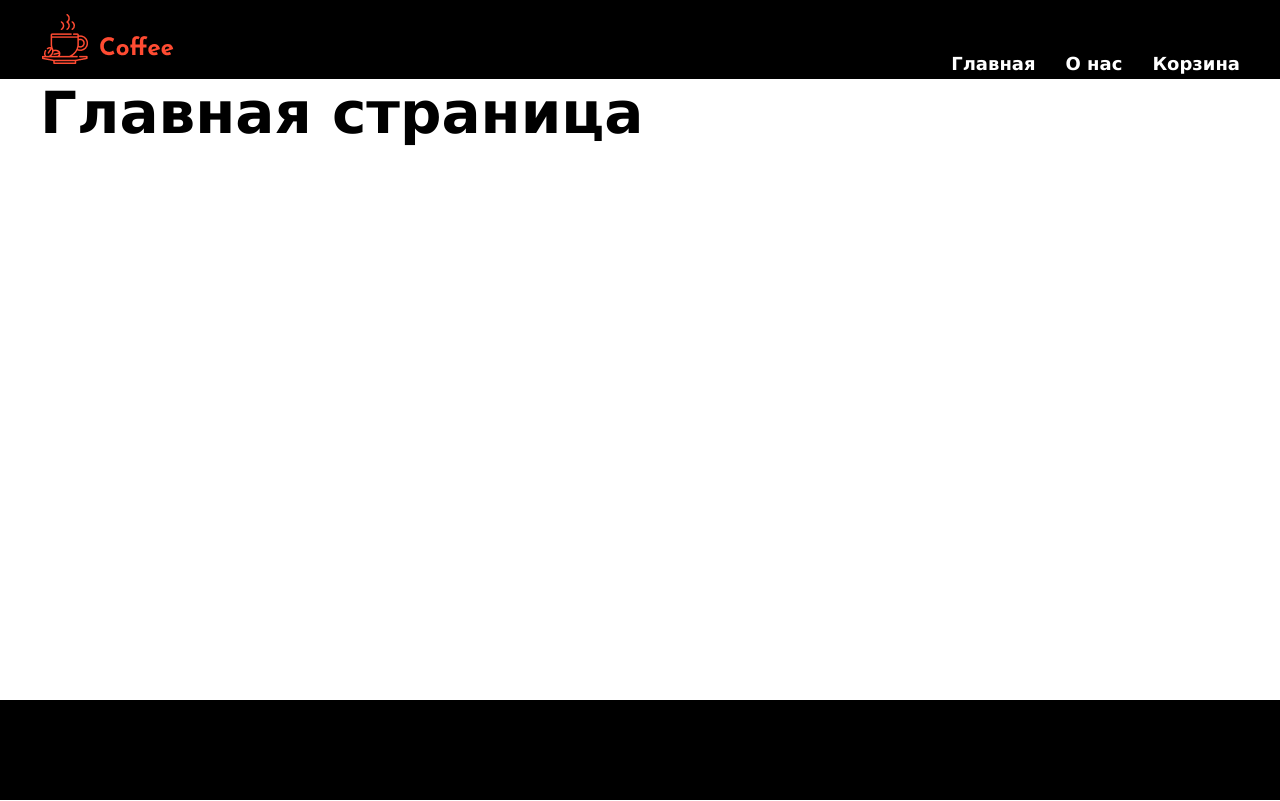
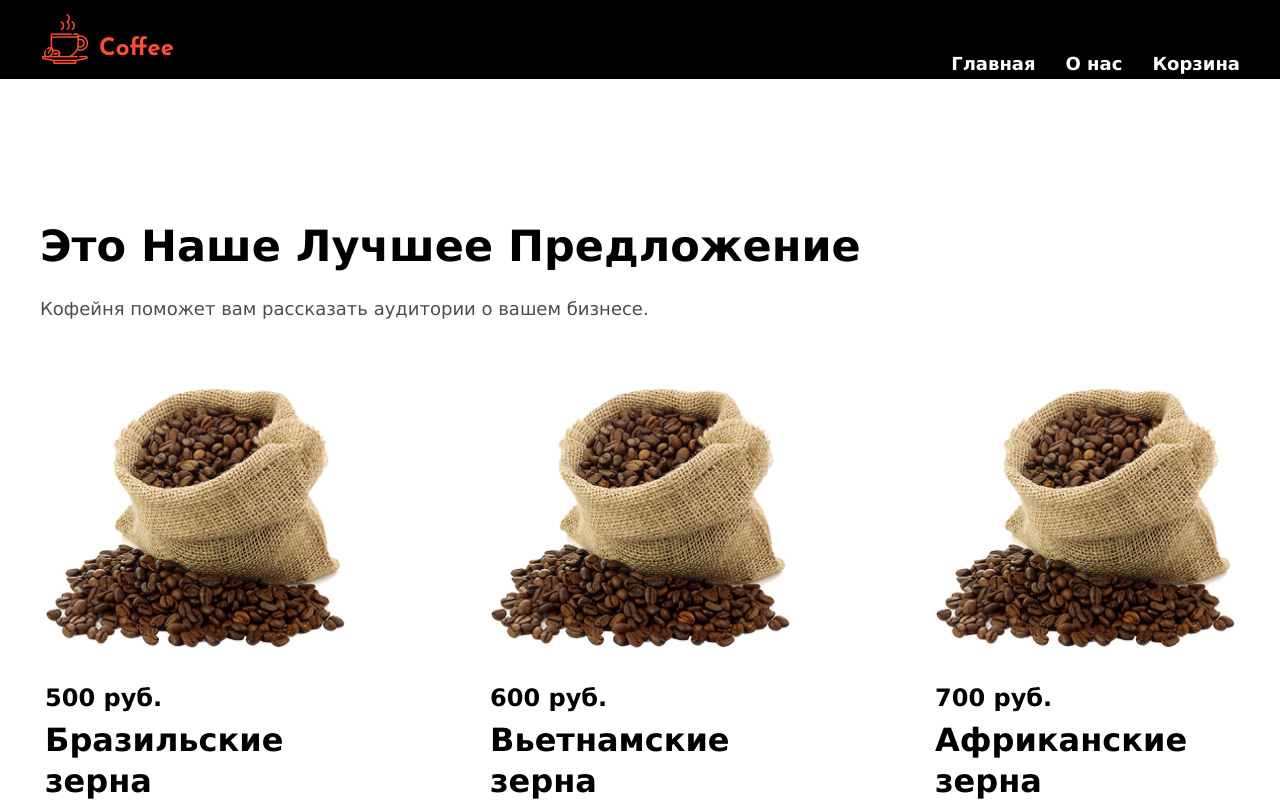
Before and after one commit to not-iron-yury/vue_coffee-shop, a Vue app: page / in a window 1280 px wide. Shown: the top 801 px of the page. Built offline with nearby package versions, Linux system fonts and the light colour scheme.

Commit message:
Секция products (ul > li > productItem)

```diff
--- a/src/assets/base.css
+++ b/src/assets/base.css
@@ -59,7 +59,6 @@
   flex-direction: column;
   justify-content: space-between;
 
-  width: 100%;
   min-width: 320px;
   min-height: 100vh;
 
--- a/src/assets/main.css
+++ b/src/assets/main.css
@@ -14,5 +14,4 @@
   font-size: 43px;
   line-height: 130%;
   color: var(--color-dark);
-  text-align: center;
 }
--- a/src/views/HomeView.vue
+++ b/src/views/HomeView.vue
@@ -1,9 +1,60 @@
-<script setup lang="ts"></script>
+<script setup lang="ts">
+import ProductCard from '../components/ProductCard.vue'
+
+const items = [
+  {
+    price: 500,
+    title: 'Бразильские зерна',
+    descr: 'Кофе, который ты всегда готовишь сам так, как тебе нравится.',
+    img: '1.jpg',
+  },
+  {
+    price: 600,
+    title: 'Вьетнамские зерна',
+    descr: 'Кофе, который ты всегда готовишь сам так, как тебе нравится.',
+    img: '1.jpg',
+  },
+  {
+    price: 700,
+    title: 'Африканские зерна',
+    descr: 'Кофе, который ты всегда готовишь сам так, как тебе нравится.',
+    img: '1.jpg',
+  },
+]
+</script>
 
 <template>
-  <main>
-    <h1 class="title-h1">Главная страница</h1>
-  </main>
+  <!-- <h1 class="title-h1">Главная страница</h1> -->
+
+  <section class="products">
+    <h2 class="title-h2 products__title">Это Наше Лучшее Предложение</h2>
+    <p class="products__descr">Кофейня поможет вам рассказать аудитории о вашем бизнесе.</p>
+    <ul class="products__list">
+      <li v-for="(item, i) in items" :key="i" class="products__item">
+        <ProductCard :price="item.price" :title="item.title" :descr="item.descr" :img="item.img" />
+      </li>
+    </ul>
+  </section>
 </template>
 
-<style scoped lang="scss"></style>
+<style scoped lang="scss">
+.products {
+  padding: 140px 0;
+
+  &__title {
+    margin-bottom: 20px;
+  }
+  &__descr {
+    margin-bottom: 60px;
+    font-size: 18px;
+    line-height: 160%;
+    opacity: 0.7;
+  }
+
+  &__list {
+    display: flex;
+    justify-content: space-between;
+    gap: 10px;
+  }
+}
+</style>
```
Also changed, not shown: public/img/products/1.jpg (added).
